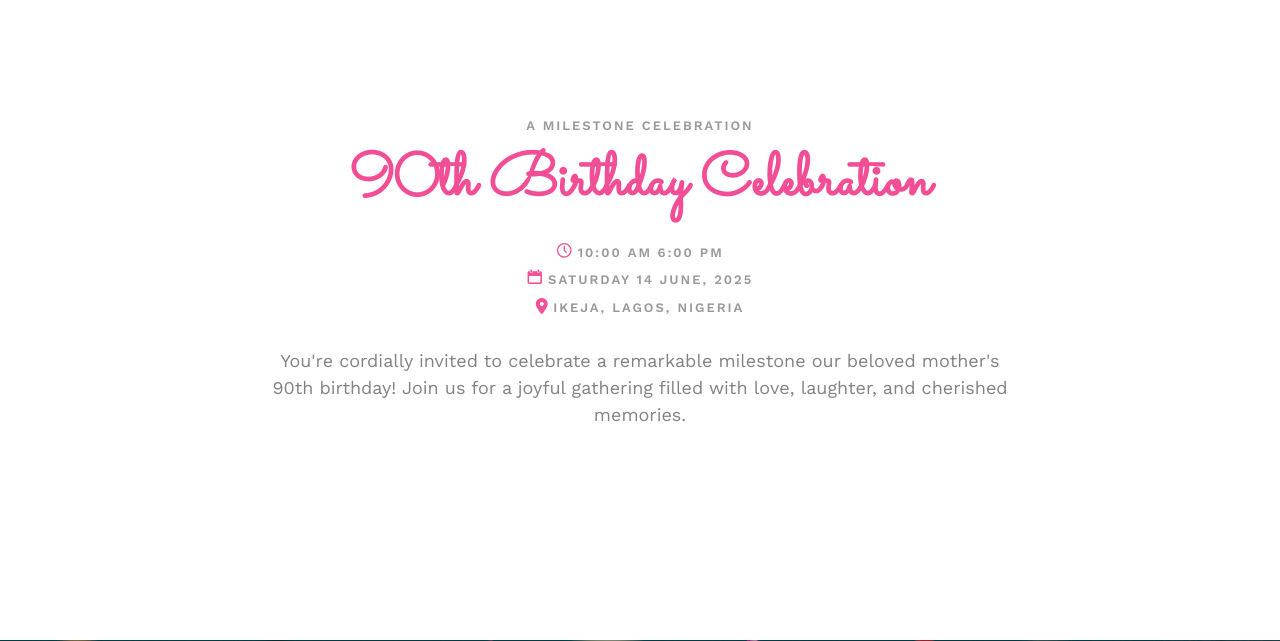
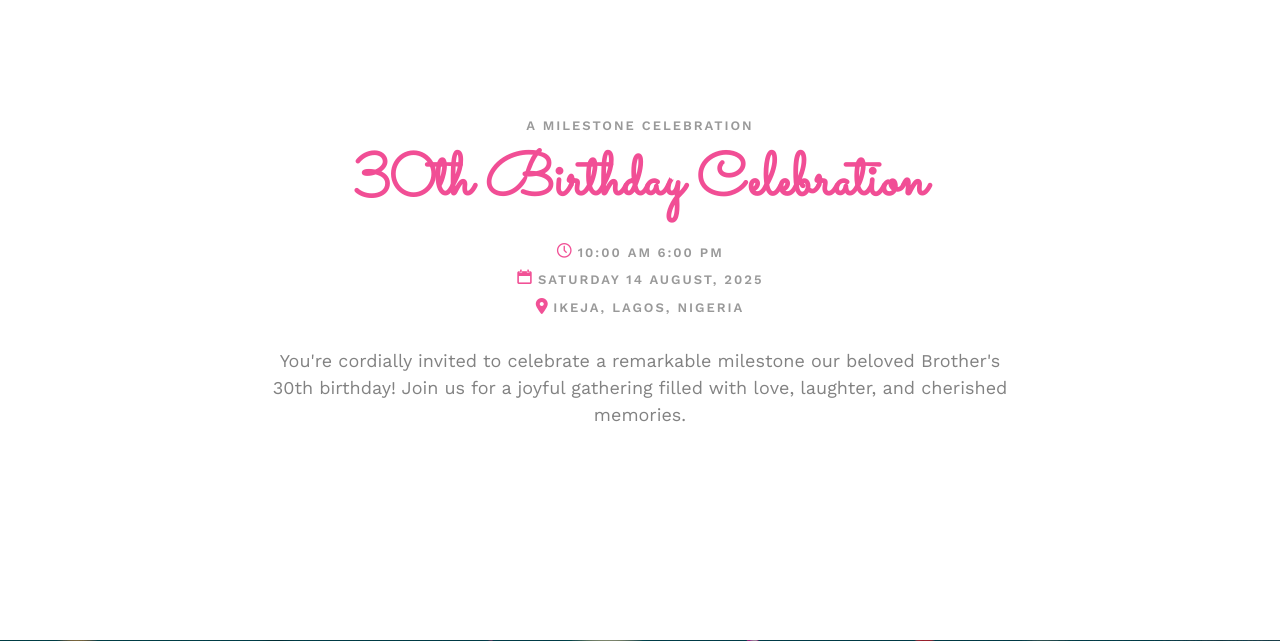
Before and after one commit to decobwebs/Mrs-Beatrice-oluwaremilekun-Sowemimo-s-90th-Birthday-BOS-, a Flask app: page /vip in a window 1280 px wide. Shown: the part 901-1542 px from the top of the page. Run offline with Flask 3, Linux system fonts and the light colour scheme; some libraries are stand-ins or nearby versions; some web fonts are replaced.

Commit message:
Advert Update

```diff
--- a/templates/vip.html
+++ b/templates/vip.html
@@ -6,7 +6,7 @@
 	<head>
 	<meta charset="utf-8">
 	<meta http-equiv="X-UA-Compatible" content="IE=edge">
-	<title>Mrs Beatrice oluwaremilekun Sowemimo’s 90th Birthday (BOS)</title>
+	<title>David Morgan 30th Birthday </title>
 
 
 
@@ -65,13 +65,13 @@
 				<div class="col-md-8 col-md-offset-2 text-center">
 					<div class="display-t">
 						<div class="display-tc animate-box" data-animate-effect="fadeIn">
-							<h1>Mrs Beatrice Oluwaremilekun Sowemimo’s</h1>
-							<h2 style="font-size: 30px;"> 90th birthday</h2>
-							<h2 style="font-size: 40px;">(BOS)</h2>
+							<h1>David Morgan</h1>
+							<h2 style="font-size: 30px;"> 30th birthday</h2>
+							<h2 style="font-size: 40px;">(King David)</h2>
 							<br>
 							<br>
 							<p>
-								<a href="https://www.google.com/calendar/render?action=TEMPLATE&text=Beatrice's+90th+Birthday&dates=20250614T100000/20250614T180000&details=Join+us+to+celebrate+the+90th+birthday+of+Beatrice!&location=Ikeja,+Lagos,+Nigeria&sf=true&output=xml"
+								<a href="https://www.google.com/calendar/render?action=TEMPLATE&text=Beatrice's+30th+Birthday&dates=20250614T100000/20250614T180000&details=Join+us+to+celebrate+the+90th+birthday+of+Beatrice!&location=Ikeja,+Lagos,+Nigeria&sf=true&output=xml"
 								   class="btn btn-default btn-sm">
 								   Save the date
 								</a>
@@ -89,7 +89,7 @@
 			<div class="row">
 				<div class="col-md-8 col-md-offset-2 text-center fh5co-heading animate-box">
 					<span>A Milestone Celebration</span>
-					<h2>90th Birthday Celebration</h2>
+					<h2>30th Birthday Celebration</h2>
 					<div class="event-col">
 						<i class="icon-clock" style="color: #f15196;"></i>
 						<span>10:00 AM</span>
@@ -98,7 +98,7 @@
 					<div class="event-col">
 						<i class="icon-calendar" style="color: #f15196;"></i>
 						<span>Saturday 14</span>
-						<span>June, 2025</span>
+						<span>August, 2025</span>
 					</div>
 					<div class="event-col">
 						<i class="fa fa-map-marker-alt" style="color: #f15196;"></i>
@@ -107,7 +107,7 @@
 
 					<br>
 
-					<p>You're cordially invited to celebrate a remarkable milestone our beloved mother's 90th birthday! Join us for a joyful gathering filled with love, laughter, and cherished memories.</p>
+					<p>You're cordially invited to celebrate a remarkable milestone our beloved Brother's 30th birthday! Join us for a joyful gathering filled with love, laughter, and cherished memories.</p>
 				</div>
 			</div>
 		</div>
```
Also changed, not shown: static/images/img_bg_2..jpg (added), 1 other file.
